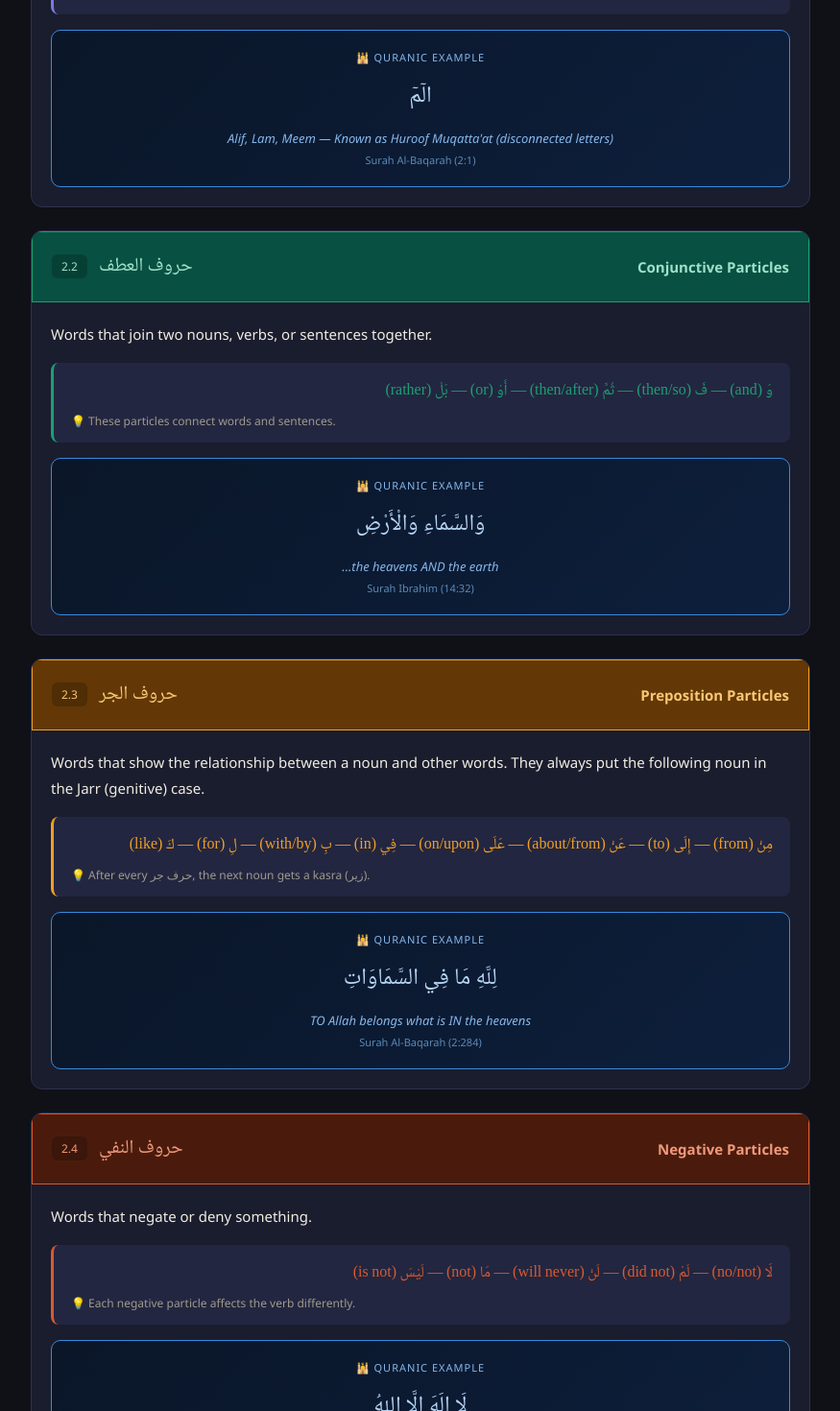
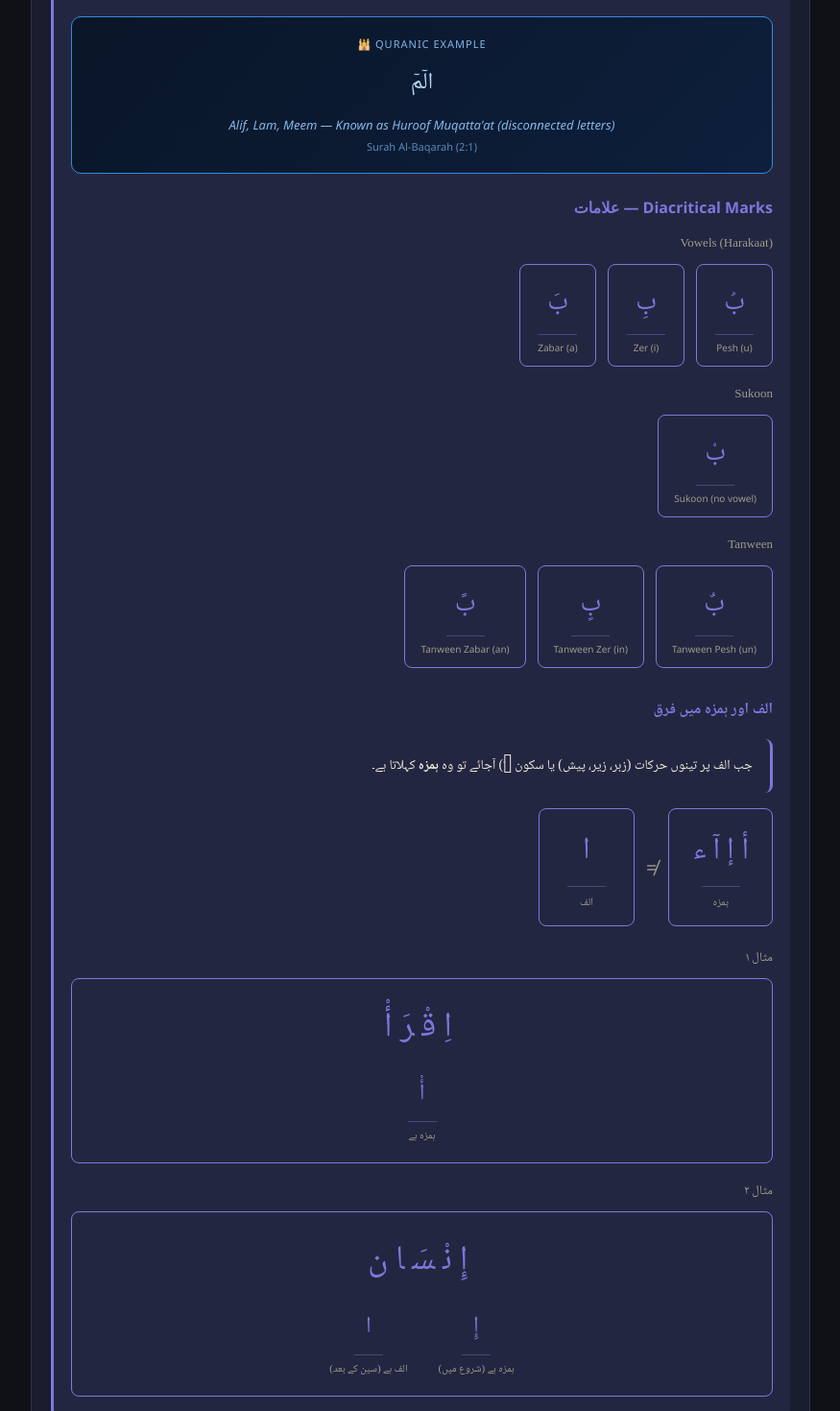
Before and after one commit to aamiryounus/arabic-grammar, a Next.js app: page /lessons/2 in a window 1280 px wide. Shown: the part 1240-2710 px from the top of the page at 96% size, without its empty margins (202-1077 px from the left). Built offline with nearby package versions, Linux system fonts and the light colour scheme.

Commit message:
lesson 2 updated

```diff
--- a/src/app/lessons/2/page.js
+++ b/src/app/lessons/2/page.js
@@ -382,6 +382,215 @@ function AlphabetTable({ letters, borderColor }) {
     </table>
   );
 }
+
+function DiacriticsTable({ borderColor, isUrdu }) {
+  const sections = [
+    {
+      name: { en: "Vowels (Harakaat)", ur: "حرکات" },
+      marks: [
+        { symbol: "بَ", name: { en: "Zabar (a)", ur: "زبر" } },
+        { symbol: "بِ", name: { en: "Zer (i)", ur: "زیر" } },
+        { symbol: "بُ", name: { en: "Pesh (u)", ur: "پیش" } },
+      ],
+    },
+    {
+      name: { en: "Sukoon", ur: "سکون" },
+      marks: [
+        { symbol: "بْ", name: { en: "Sukoon (no vowel)", ur: "سکون" } },
+      ],
+    },
+    {
+      name: { en: "Tanween", ur: "تنوین" },
+      marks: [
+        { symbol: "بً", name: { en: "Tanween Zabar (an)", ur: "تنوین زبر" } },
+        { symbol: "بٍ", name: { en: "Tanween Zer (in)", ur: "تنوین زیر" } },
+        { symbol: "بٌ", name: { en: "Tanween Pesh (un)", ur: "تنوین پیش" } },
+      ],
+    },
+  ];
+
+  const lang = isUrdu ? "ur" : "en";
+
+  return (
+    <div style={{ marginTop: "24px" }}>
+      <div
+        className={isUrdu ? "urdu" : ""}
+        style={{
+          fontSize: "16px",
+          fontWeight: "700",
+          color: borderColor,
+          marginBottom: "14px",
+          textAlign: "right",
+        }}
+      >
+       علامات — {isUrdu ? "" : "Diacritical Marks"}
+      </div>
+
+      {sections.map((section, si) => (
+        <div key={si} style={{ marginBottom: "16px" }}>
+          {/* Section Title */}
+          <div
+            className={isUrdu ? "urdu" : "arabic"}
+            style={{
+              fontSize: "13px",
+              color: "var(--color-text-muted)",
+              marginBottom: "8px",
+              textAlign: "right",
+            }}
+          >
+            {section.name[lang]}
+          </div>
+
+          {/* Marks Row */}
+          <div
+            style={{
+              display: "flex",
+              gap: "12px",
+              flexWrap: "wrap",
+              justifyContent: "flex-end",
+            }}
+          >
+            {section.marks.map((mark, mi) => (
+              <div
+                key={mi}
+                style={{
+                  border: `1px solid ${borderColor}`,
+                  borderRadius: "8px",
+                  padding: "12px 16px",
+                  textAlign: "center",
+                  minWidth: "80px",
+                }}
+              >
+                <div
+                  className="arabic"
+                  style={{
+                    fontSize: "28px",
+                    color: borderColor,
+                    lineHeight: "2",
+                  }}
+                >
+                  {mark.symbol}
+                </div>
+                <div
+                  style={{
+                    width: "40px",
+                    height: "1px",
+                    backgroundColor: borderColor,
+                    margin: "4px auto 6px",
+                    opacity: 0.4,
+                  }}
+                />
+                <div
+                  className={isUrdu ? "urdu" : ""}
+                  style={{
+                    fontSize: "10px",
+                    color: "var(--color-text-muted)",
+                  }}
+                >
+                  {mark.name[lang]}
+                </div>
+              </div>
+            ))}
+          </div>
+        </div>
+      ))}
+    </div>
+  );
+}
+function AlifHamzaSection({ borderColor, isUrdu }) {
+  return (
+    <div style={{ marginTop: "28px" }}>
+      {/* Title */}
+      <div
+        className="urdu"
+        style={{
+          fontSize: "16px",
+          fontWeight: "700",
+          color: borderColor,
+          marginBottom: "14px",
+          textAlign: "right",
+        }}
+      >
+        الف اور ہمزہ میں فرق
+      </div>
+
+      {/* Rule Box */}
+      <div
+        style={{
+          backgroundColor: "var(--color-surface2)",
+          borderRadius: "8px",
+          padding: "14px 18px",
+          marginBottom: "16px",
+          borderRight: `3px solid ${borderColor}`,
+          textAlign: "right",
+        }}
+      >
+        <p className="urdu" style={{ fontSize: "14px", color: "var(--color-text)", lineHeight: "2", margin: 0 }}>
+          جب الف پر تینوں حرکات (زبر، زیر، پیش) یا سکون (<span className="arabic">ْ</span>) آجائے تو وہ <strong>ہمزہ</strong> کہلاتا ہے۔
+        </p>
+      </div>
+
+      {/* Alif vs Hamza comparison */}
+      <div style={{ display: "flex", gap: "12px", justifyContent: "flex-end", marginBottom: "20px", flexWrap: "wrap" }}>
+        <div style={{ border: `1px solid ${borderColor}`, borderRadius: "8px", padding: "12px 24px", textAlign: "center", minWidth: "100px" }}>
+          <div className="arabic" style={{ fontSize: "32px", color: borderColor }}>ا</div>
+          <div style={{ width: "40px", height: "1px", backgroundColor: borderColor, margin: "4px auto 6px", opacity: 0.4 }} />
+          <div className="urdu" style={{ fontSize: "11px", color: "var(--color-text-muted)" }}>الف</div>
+        </div>
+        <div style={{ display: "flex", alignItems: "center", color: "var(--color-text-muted)", fontSize: "20px" }}>≠</div>
+        <div style={{ border: `1px solid ${borderColor}`, borderRadius: "8px", padding: "12px 24px", textAlign: "center", minWidth: "100px" }}>
+          <div className="arabic" style={{ fontSize: "32px", color: borderColor }}>أ إ آ ء</div>
+          <div style={{ width: "40px", height: "1px", backgroundColor: borderColor, margin: "4px auto 6px", opacity: 0.4 }} />
+          <div className="urdu" style={{ fontSize: "11px", color: "var(--color-text-muted)" }}>ہمزہ</div>
+        </div>
+      </div>
+
+      {/* Example 1: اِقْرَاْ */}
+      <div style={{ marginBottom: "16px" }}>
+        <div className="urdu" style={{ fontSize: "13px", color: "var(--color-text-muted)", textAlign: "right", marginBottom: "8px" }}>
+          مثال ۱
+        </div>
+        <div style={{ border: `1px solid ${borderColor}`, borderRadius: "8px", padding: "16px", textAlign: "center" }}>
+          <div className="arabic" style={{ fontSize: "36px", color: borderColor, letterSpacing: "8px", marginBottom: "8px" }}>
+            اِقْرَأْ
+          </div>
+          <div style={{ display: "flex", justifyContent: "center", gap: "24px", flexWrap: "wrap", marginTop: "8px" }}>
+            <div style={{ textAlign: "center" }}>
+              <div className="arabic" style={{ fontSize: "24px", color: borderColor }}>أْ</div>
+              <div style={{ width: "30px", height: "1px", backgroundColor: borderColor, margin: "4px auto 4px", opacity: 0.4 }} />
+              <div className="urdu" style={{ fontSize: "11px", color: "var(--color-text-muted)" }}>ہمزہ ہے</div>
+            </div>
+          </div>
+        </div>
+      </div>
+
+      {/* Example 2: اِنْسَان */}
+      <div style={{ marginBottom: "8px" }}>
+        <div className="urdu" style={{ fontSize: "13px", color: "var(--color-text-muted)", textAlign: "right", marginBottom: "8px" }}>
+          مثال ۲
+        </div>
+        <div style={{ border: `1px solid ${borderColor}`, borderRadius: "8px", padding: "16px", textAlign: "center" }}>
+          <div className="arabic" style={{ fontSize: "36px", color: borderColor, letterSpacing: "8px", marginBottom: "8px" }}>
+            إِنْسَان
+          </div>
+          <div style={{ display: "flex", justifyContent: "center", gap: "32px", flexWrap: "wrap", marginTop: "8px" }}>
+            <div style={{ textAlign: "center" }}>
+              <div className="arabic" style={{ fontSize: "24px", color: borderColor }}>ا</div>
+              <div style={{ width: "30px", height: "1px", backgroundColor: borderColor, margin: "4px auto 4px", opacity: 0.4 }} />
+              <div className="urdu" style={{ fontSize: "11px", color: "var(--color-text-muted)" }}>الف ہے (سین کے بعد)</div>
+            </div>
+            <div style={{ textAlign: "center" }}>
+              <div className="arabic" style={{ fontSize: "24px", color: borderColor }}>إِ</div>
+              <div style={{ width: "30px", height: "1px", backgroundColor: borderColor, margin: "4px auto 4px", opacity: 0.4 }} />
+              <div className="urdu" style={{ fontSize: "11px", color: "var(--color-text-muted)" }}>ہمزہ ہے (شروع میں)</div>
+            </div>
+          </div>
+        </div>
+      </div>
+
+    </div>
+  );
+}
 function ParticleCard({ type, isUrdu }) {
   return (
     <div
@@ -459,7 +668,42 @@ function ParticleCard({ type, isUrdu }) {
           }}
         >
           {Array.isArray(type.example) ? (
+  <>
   <AlphabetTable letters={type.example} borderColor={type.border} />
+  <div
+  className={isUrdu ? "urdu" : ""}
+  style={{ fontSize: "12px", color: "var(--color-text-muted)" }}
+>
+  💡 {type.exampleNote}
+</div>
+  {/* Quranic Example — moved here for card 2.1 */}
+  <div
+    style={{
+      background: "linear-gradient(135deg, #0a1628, #0d1f3c)",
+      border: "1px solid #378add",
+      borderRadius: "10px",
+      padding: "20px",
+      textAlign: "center",
+      marginTop: "16px",
+      marginBottom: "4px",
+    }}
+  >
+    <div style={{ fontSize: "11px", color: "#85b7eb", marginBottom: "10px", textTransform: "uppercase", letterSpacing: "1px" }}>
+      🕌 Quranic Example
+    </div>
+    <div className="arabic" style={{ fontSize: "24px", color: "#b5d4f4", lineHeight: "2", marginBottom: "10px" }}>
+      {type.quranicEx}
+    </div>
+    <div className={isUrdu ? "urdu" : ""} style={{ fontSize: "13px", color: "#85b7eb", fontStyle: isUrdu ? "normal" : "italic", marginBottom: "6px" }}>
+      {type.quranicTrans}
+    </div>
+    <div style={{ fontSize: "11px", color: "#5a8ab8" }}>
+      {type.quranicRef}
+    </div>
+  </div>
+  <DiacriticsTable borderColor={type.border} isUrdu={isUrdu} />
+  <AlifHamzaSection borderColor={type.border} isUrdu={isUrdu} />
+</>
 ) : (
   <div
     className="arabic"
@@ -474,12 +718,7 @@ function ParticleCard({ type, isUrdu }) {
     {type.example}
   </div>
 )}
-          <div
-            className={isUrdu ? "urdu" : ""}
-            style={{ fontSize: "12px", color: "var(--color-text-muted)" }}
-          >
-            💡 {type.exampleNote}
-          </div>
+
         </div>
 
         {/* Quranic Example */}
```
